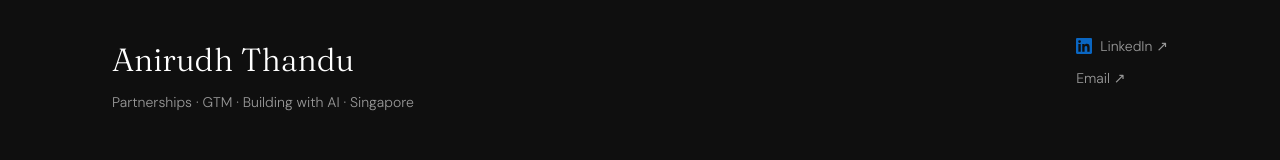
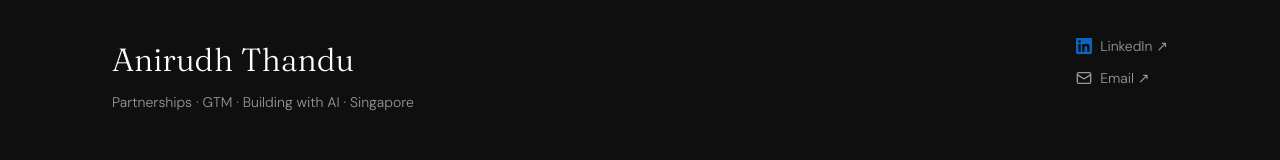
Before and after one commit to anirudhgt9/portfolio, a Next.js app: page / in a window 1280 px wide. Shown: the part 5271-5431 px from the top of the page. Built offline with nearby package versions, Linux system fonts and the light colour scheme.

Commit message:
Logo sizing fix; Sapaad 44px, Xero 24px; mail icon in footer

```diff
--- a/app/page.tsx
+++ b/app/page.tsx
@@ -298,7 +298,7 @@ function Work() {
             <TagPill>Ecosystem · Channel · GTM</TagPill>
             <div className="flex items-center gap-3 mb-1">
               {/* eslint-disable-next-line @next/next/no-img-element */}
-              <img src="/xero.png" alt="Xero" style={{ height: 32, width: "auto", objectFit: "contain" }} />
+              <img src="/xero.png" alt="Xero" style={{ height: 24, width: "auto", objectFit: "contain" }} />
               <h3 className="font-fraunces font-light text-[28px] text-[#0F0F0F]">
                 Xero
               </h3>
@@ -410,7 +410,7 @@ function Work() {
             <TagPill>GTM · BD</TagPill>
             <div className="flex items-center gap-3 mb-1">
               {/* eslint-disable-next-line @next/next/no-img-element */}
-              <img src="/sapaad.png" alt="Sapaad" style={{ height: 32, width: "auto", objectFit: "contain" }} />
+              <img src="/sapaad.png" alt="Sapaad" style={{ height: 44, width: 44, objectFit: "contain" }} />
               <h3 className="font-fraunces font-light text-[28px] text-[#0F0F0F]">
                 Sapaad
               </h3>
@@ -499,6 +499,15 @@ function IconLinkedIn() {
   return (
     <svg width="16" height="16" viewBox="0 0 24 24" fill="#0A66C2" aria-hidden="true">
       <path d="M20.447 20.452h-3.554v-5.569c0-1.328-.027-3.037-1.852-3.037-1.853 0-2.136 1.445-2.136 2.939v5.667H9.351V9h3.414v1.561h.046c.477-.9 1.637-1.85 3.37-1.85 3.601 0 4.267 2.37 4.267 5.455v6.286zM5.337 7.433a2.062 2.062 0 0 1-2.063-2.065 2.064 2.064 0 1 1 2.063 2.065zm1.782 13.019H3.555V9h3.564v11.452zM22.225 0H1.771C.792 0 0 .774 0 1.729v20.542C0 23.227.792 24 1.771 24h20.451C23.2 24 24 23.227 24 22.271V1.729C24 .774 23.2 0 22.222 0h.003z"/>
+    </svg>
+  );
+}
+
+function IconMail() {
+  return (
+    <svg width="16" height="16" viewBox="0 0 24 24" fill="none" stroke="currentColor" strokeWidth="2" strokeLinecap="round" strokeLinejoin="round" aria-hidden="true">
+      <rect x="2" y="4" width="20" height="16" rx="2" />
+      <path d="m22 7-8.97 5.7a1.94 1.94 0 0 1-2.06 0L2 7" />
     </svg>
   );
 }
@@ -900,7 +909,7 @@ function Certifications() {
 function Footer() {
   const links = [
     { label: "LinkedIn", href: "https://linkedin.com/in/anirudh-thandu/", icon: <IconLinkedIn /> },
-    { label: "Email", href: "mailto:anirudh.gt9@gmail.com", icon: null },
+    { label: "Email", href: "mailto:anirudh.gt9@gmail.com", icon: <IconMail /> },
   ];
 
   return (
```
